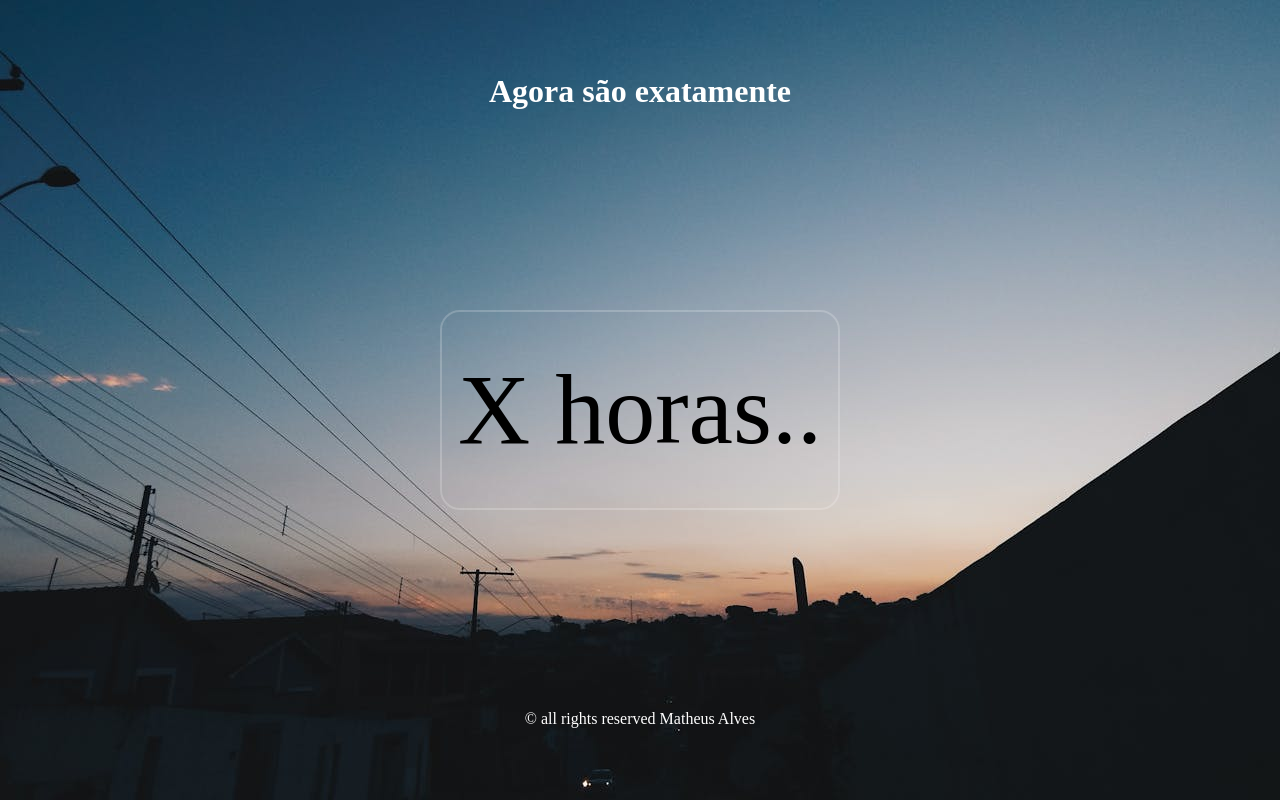
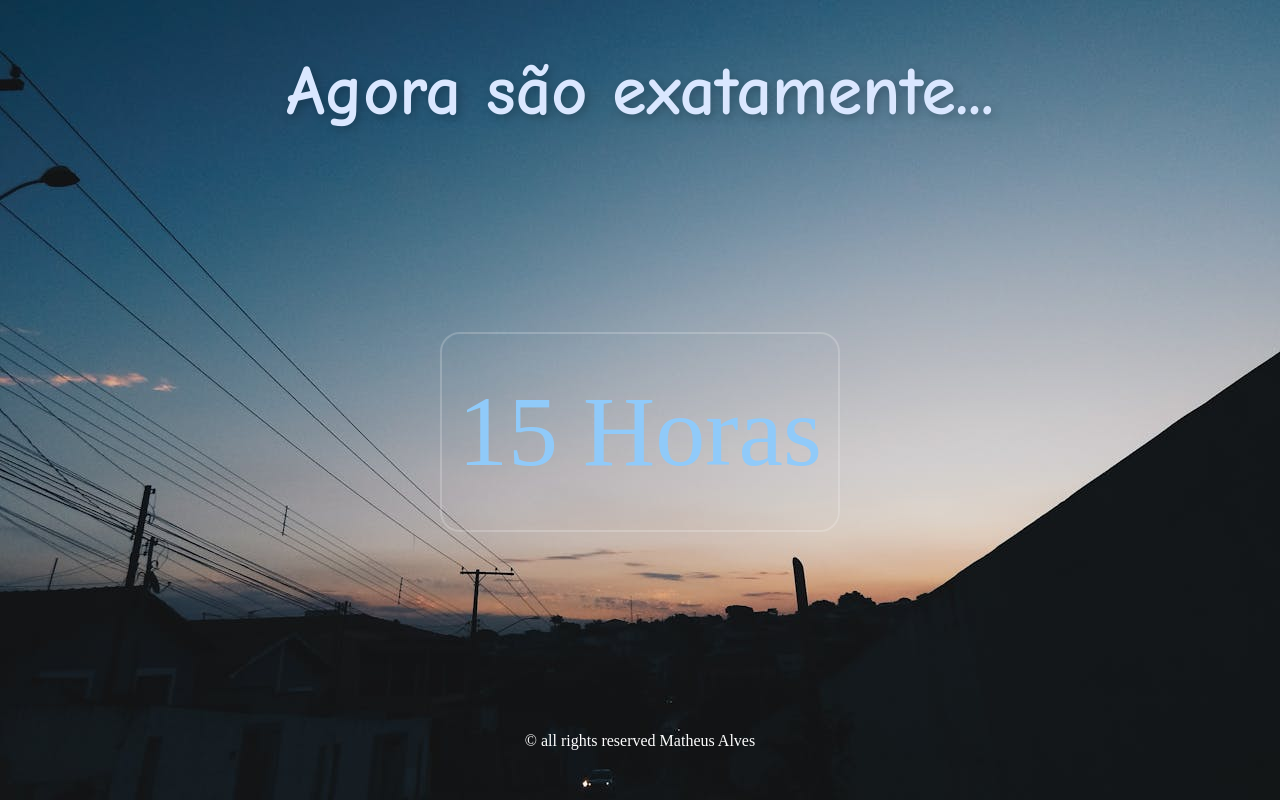
Before and after one commit to AlvsMatheus/projeto-tempo, a plain HTML site: page index.html in a window 1280 px wide. Drawn offline with Linux system fonts and the light colour scheme; a web font is replaced by a local one.

Commit message:
terminei o javascript

```diff
--- a/index.html
+++ b/index.html
@@ -3,16 +3,19 @@
 <head>
     <meta charset="UTF-8">
     <meta name="viewport" content="width=device-width, initial-scale=1.0">
-    <title>Horarios</title>
+    <title>Veja a hora</title>
     <link rel="stylesheet" href="style.css">
+    <link rel="preconnect" href="https://fonts.googleapis.com">
+   <link rel="preconnect" href="https://fonts.gstatic.com" crossorigin>
+   <link href="https://fonts.googleapis.com/css2?family=Comic+Neue:ital,wght@0,300;0,400;0,700;1,300;1,400;1,700&family=Playfair+Display:ital,wght@0,400..900;1,400..900&display=swap" rel="stylesheet">
 </head>
-<body>
+<body onload="load()">
     <main id="container">
         <header>
-            <h1>Agora são exatamente</h1>
+            <h1>Agora são exatamente...</h1>
         </header>
         <div id="child">
-            <p id="horario"> X horas..</p>
+            <p id="horario"></p>
 
         </div>
         <footer>
--- a/script.js
+++ b/script.js
@@ -1,5 +1,21 @@
-let img = window.document.getElementById('#container')
-let horario = window.document.getElementById('#child')
-let data = new Date()
-let tempo = data.getHours()
-horario.innerHTML = console.log(`${horario} Horas`)
+function load() {
+    let msg = window.document.getElementById('horario')
+    let container = document.getElementById('container')
+    let data = new Date()
+    let hora = data.getHours()
+    msg.innerHTML = `${hora} Horas`
+
+    if (hora >= 0 && hora < 12) {
+        // Morning
+        container.style.backgroundImage = "url('manha.jpg')"
+        horario.style.color = "#FFF9C4"
+    } else if (hora >= 12 && hora < 18) {
+        // Afternoon
+        container.style.backgroundImage = "url('afternoon.jpg')"
+        horario.style.color = "#90CAF9"
+    } else {
+        // Night
+        container.style.backgroundImage = "url('night.jpg')"
+        horario.style.color = "#4682B4"
+    }
+}
--- a/style.css
+++ b/style.css
@@ -8,7 +8,10 @@
 }
 
 header h1{
-    color: white;
+    color: rgb(218, 231, 255);
+    font-size: 70px;
+    text-shadow: 3px 3px 10px rgba(0, 0, 0, 0.219);
+    font-family:'comic neue','Gill Sans', 'Gill Sans MT', Calibri, 'Trebuchet MS', sans-serif;
 }
 
 
@@ -41,6 +44,7 @@ header h1{
 #child p{
     text-decoration: none;
     font-size: 100px;
+    color: rgb(243, 243, 140);
 }
 
 body{
```
Also changed, not shown: afternoon.jpg (added), manha.jpg (added), night.jpg (added).
